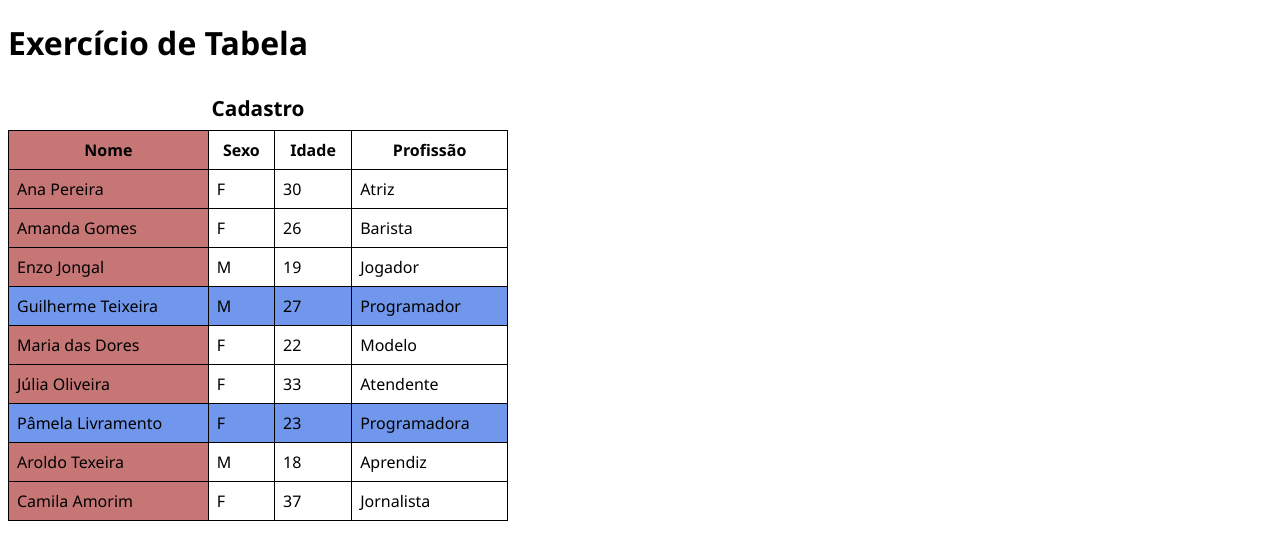
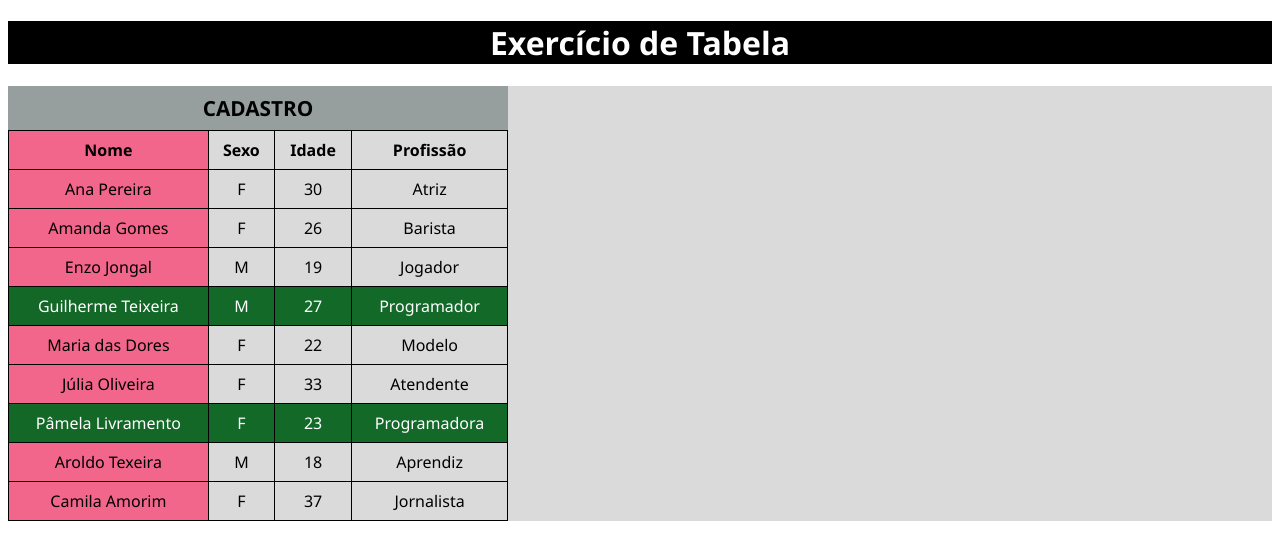
Before and after one commit to Pamelaamo/lista-de-cadastro, a plain HTML site: page index.html in a window 1280 px wide. Drawn offline with Linux system fonts and the light colour scheme.

Commit message:
atualização 1.0

```diff
--- a/estilo.css
+++ b/estilo.css
@@ -2,13 +2,31 @@
 
 body {
     font-family: 'Segoe UI', Tahoma, Geneva, Verdana, sans-serif;
+    background-color: white
+}
+
+h1 {
+    background-color: black;
+    color: white;
+    text-align: center;
+}
+
+main {
+    text-align: center;
+    background-color: rgba(0, 0, 0, 0.144);
 
 }
 
 table {
     width: 500px;
     border-collapse: collapse;
+
 }
+
+.cadas {
+    background-color: rgba(133, 143, 143, 0.788);
+}
+
 
 caption {
     font-size: 1.3em;
@@ -19,12 +37,15 @@ caption {
 th, td {
     border: 1px solid black;
     padding: 8px;
+
 }
 
-tr.destaque {
-    background-color: rgb(112, 151, 235);
+
+tr#destaque {
+    background-color: rgba(16, 104, 38, 0.986);
+    color: white;
 }
 
 col.cnome {
-    background-color: rgb(199, 118, 118);
+    background-color: #F2668B;
 }
--- a/index.html
+++ b/index.html
@@ -1,5 +1,5 @@
 <!DOCTYPE html>
-<html lang="pt-br">
+<html lang="pt-BR">
 <head>
     <meta charset="UTF-8">
     <meta http-equiv="X-UA-Compatible" content="IE=edge">
@@ -12,6 +12,8 @@
         <h1>Exercício de Tabela</h1>
     </header>
 
+    <main>
+
 
          <table>
 
@@ -21,7 +23,9 @@
                     <col class="cidade">
                     <col class="cprof">
                 </colgroup>
-        <caption>Cadastro</caption>
+
+                <caption class="cadas">CADASTRO</caption>
+
                 <tr>
                     <th scope="col">Nome</th>
                     <th scope="col">Sexo</th>
@@ -50,7 +54,7 @@
                     <td>Jogador</td>
                 </tr>
 
-        <tr class="destaque">
+                <tr id="destaque">
                     <td>Guilherme Teixeira</td>
                     <td>M</td>
                     <td>27</td>
@@ -71,7 +75,7 @@
                     <td>Atendente</td>
                 </tr>
 
-        <tr class="destaque">
+                <tr id="destaque">
                     <td>Pâmela Livramento</td>
                     <td>F</td>
                     <td>23</td>
@@ -93,5 +97,8 @@
                 </tr>
         </table>
 
+    </main>
+
+
 </body>
 </html>
```
Lines whose indentation alone changed are shown as unchanged.
